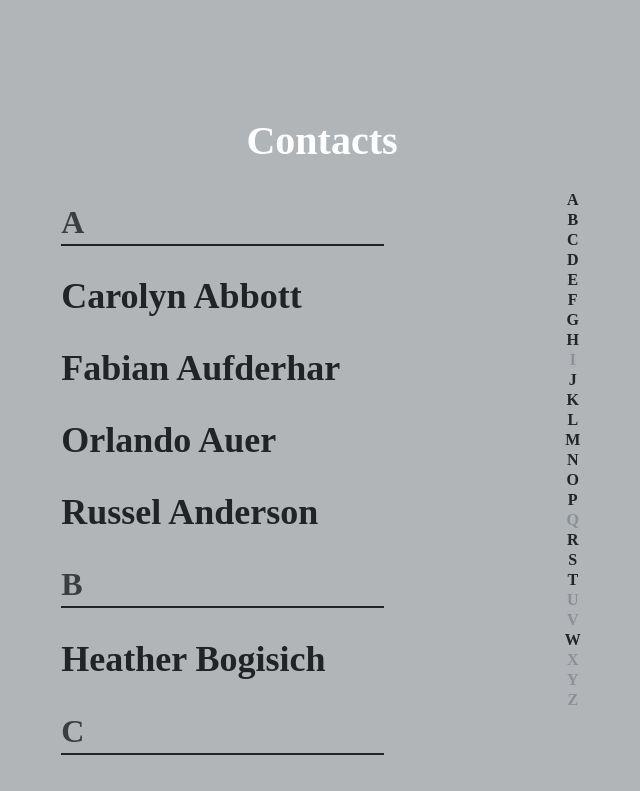
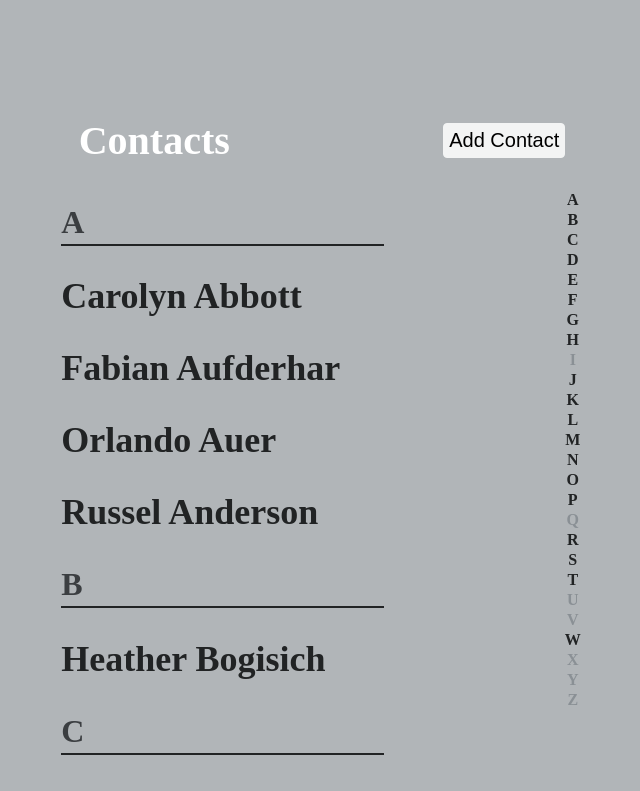
Before and after one commit to mscates/Contact-List, a React (Create React App) app: page / in a window 1280 px wide. Shown: the top 791 px of the page, without its empty margins (318-958 px from the left). Built offline with nearby package versions, Linux system fonts and the light colour scheme.

Commit message:
corrected issue where contacts page was hiding the add contact button and delete contact function was not bringing back the add contact button

```diff
--- a/src/components/Contacts.js
+++ b/src/components/Contacts.js
@@ -12,7 +12,7 @@ const Contacts = () => {
   const [modalProps, setModalProps] = useState("Add Contact")
   const [displayContact, setDisplayContact] = useState(false)
   const [currentContact, setCurrentContact] = useState()
-  const [showAddContact, setShowAddContact] = useState(false)
+  const [showAddContact, setShowAddContact] = useState(true)
 
   const addContact = (contact) => {
     const searchLetter = contact.lastName.charAt(0).toUpperCase()
@@ -31,6 +31,7 @@ const Contacts = () => {
       [firstInitial]: contacts[firstInitial].filter((item) => item.id !== id),
     })
     setDisplayContact(false)
+    setShowAddContact(true)
   }
 
   const showContact = (id, lastName) => {
```
